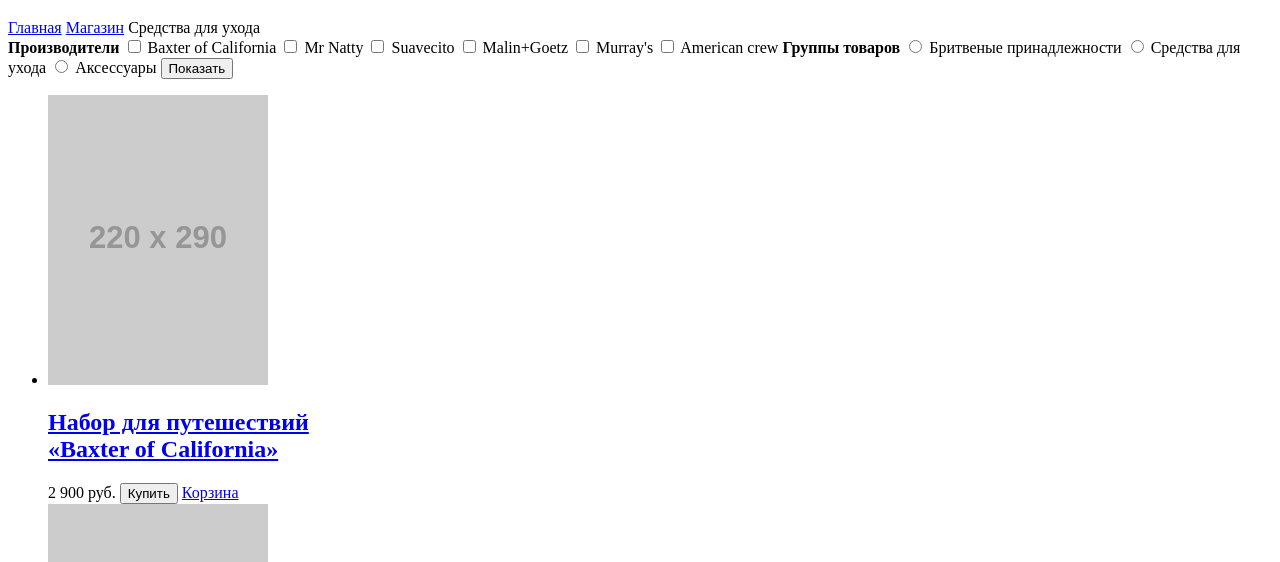
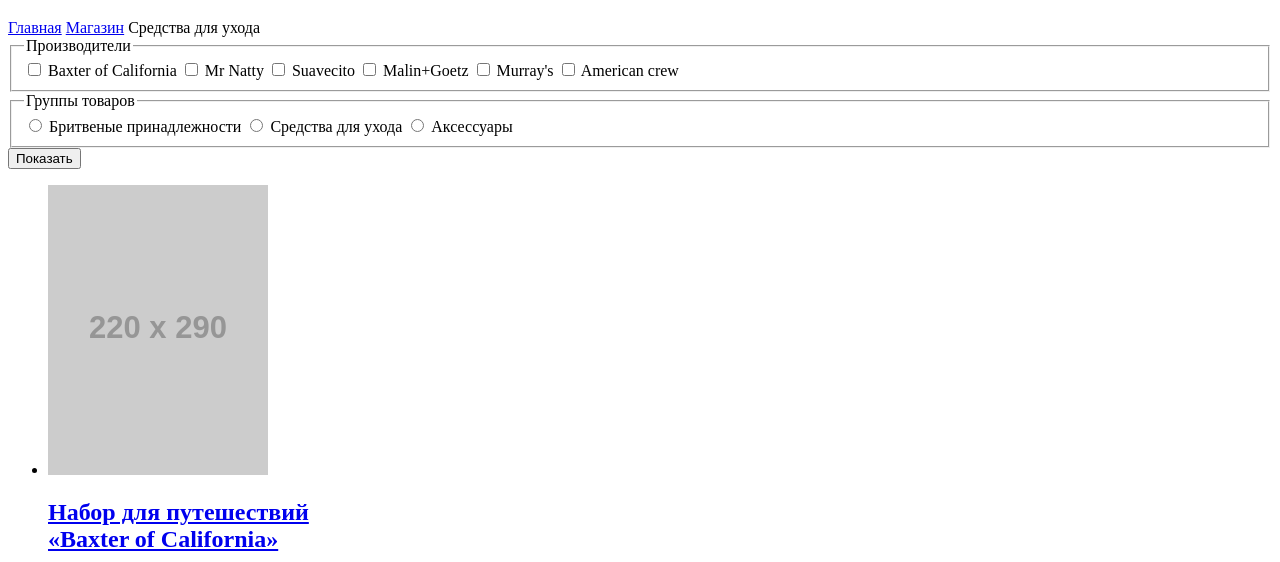
Before and after one commit to aGoncharuks/158032-barbershop, a plain HTML site: page shop.html in a window 1280 px wide. Shown: the part 238-800 px from the top of the page. Drawn offline with Linux system fonts and the light colour scheme; placeholder pictures from the web are drawn by us.

Commit message:
Edited shop.html

```diff
--- a/shop.html
+++ b/shop.html
@@ -38,7 +38,8 @@
       <span>Средства для ухода</span>
     </section>
     <form action="#" class="filters">
-      <b class="filters-group-title">Производители</b>
+      <fieldset class="vendors">
+        <legend>Производители</legend>
         <input type="checkbox" id="baxter" name="baxter">
         <label for="baxter">Baxter of California</label>
         <input type="checkbox" id="mrnatty" name="mrnatty">
@@ -51,13 +52,16 @@
         <label for="murrays">Murray's</label>
         <input type="checkbox" id="americancrew" name="americancrew">
         <label for="americancrew">American crew</label>
-      <b class="filters-group-title">Группы товаров</b>
+      </fieldset>
+      <fieldset class="item-groups">
+        <legend>Группы товаров</legend>
         <input type="radio" id="shaving" name="category" value="shaving">
         <label for="shaving">Бритвеные принадлежности</label>
         <input type="radio" id="care" name="category" value="care">
         <label for="care">Средства для ухода</label>
         <input type="radio" id="accessories" name="category" value="accessories">
         <label for="accessories">Аксессуары</label>
+      </fieldset>
       <button type="submit">Показать</button>
     </form>
     <div class="items-list">
```
Lines whose indentation alone changed are shown as unchanged.
